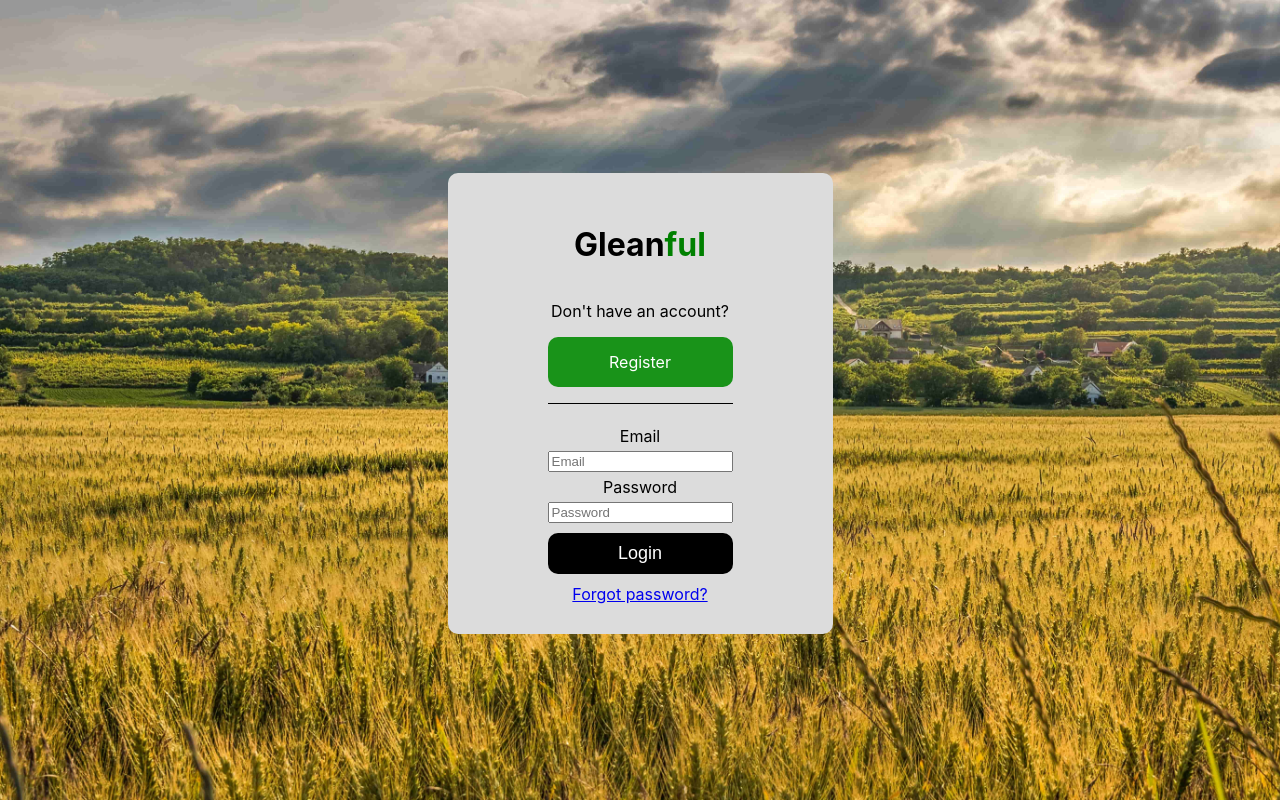
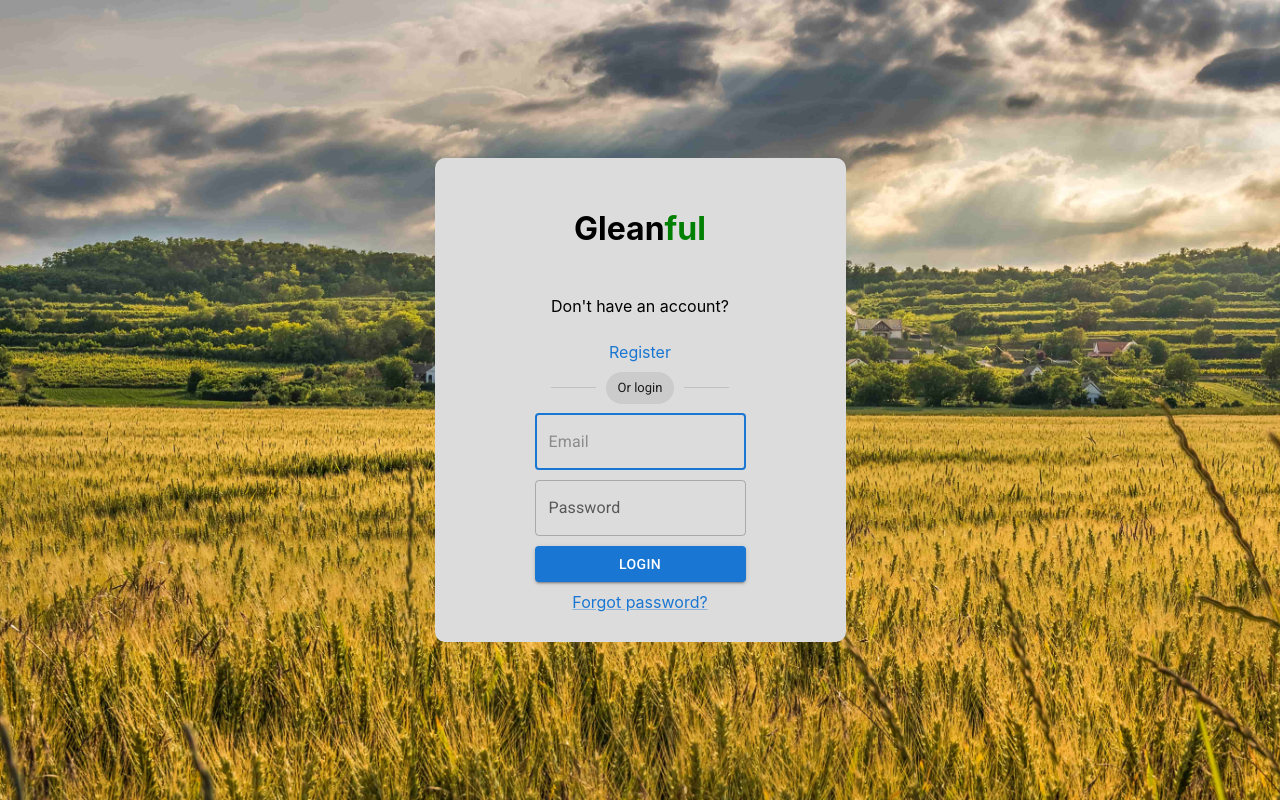
Before and after one commit to 1anakin20/earth-day, a React (Create React App) app in the folder frontend/: page /login in a window 1280 px wide. Built offline with nearby package versions, Linux system fonts and the light colour scheme.

Commit message:
Change login form to use material UI

```diff
--- a/frontend/package.json
+++ b/frontend/package.json
@@ -3,6 +3,11 @@
   "version": "0.1.0",
   "private": true,
   "dependencies": {
+    "@emotion/react": "^11.10.5",
+    "@emotion/styled": "^11.10.5",
+    "@fontsource/roboto": "^4.5.8",
+    "@mui/material": "^5.10.12",
+    "@mui/styled-engine-sc": "^5.10.6",
     "@testing-library/jest-dom": "^5.16.5",
     "@testing-library/react": "^13.4.0",
     "@testing-library/user-event": "^13.5.0",
@@ -10,6 +15,7 @@
     "react-dom": "^18.2.0",
     "react-router-dom": "^6.3.0",
     "react-scripts": "5.0.1",
+    "styled-components": "^5.3.6",
     "web-vitals": "^2.1.4"
   },
   "scripts": {
--- a/frontend/src/components/login/Login.css
+++ b/frontend/src/components/login/Login.css
@@ -20,35 +20,7 @@ html {
     text-align: center;
     background-color: #dcdcdc;
     padding: 30px 100px;
-}
-
-.login__container > .label {
-    margin: 5px;
-}
-
-.login__textBox {
-    padding: 10px;
-    font-size: 18px;
-    margin-bottom: 10px;
-}
-
-.login__btn {
-    padding: 10px;
-    font-size: 18px;
-    margin-bottom: 10px;
-    border: none;
-    color: white;
-    background-color: black;
-    border-radius: 10px;
-    margin-top: 10px;
-}
-
-.login__google {
-    background-color: #4285f4;
-}
-
-.login div {
-    margin-top: 7px;
+    gap: 10px;
 }
 
 .black {
@@ -58,21 +30,3 @@ html {
 .green {
     color: green;
 }
-
-.register {
-    background-color: #199319;
-    color: white;
-    padding: 15px 25px;
-    text-decoration: none;
-    border-radius: 10px;
-}
-
-.register__separation {
-    display: block;
-    height: 1px;
-    border: 0;
-    border-top: 1px solid #000000;
-    margin: 1em 0;
-    padding: 0;
-    width: 100%;
-}
--- a/frontend/src/components/login/login.js
+++ b/frontend/src/components/login/login.js
@@ -1,25 +1,36 @@
 import "./Login.css";
-import {Link} from "react-router-dom";
+import Button from '@mui/material/Button';
+import Link from "@mui/material/Link";
+import Divider from "@mui/material/Divider";
+import Chip from "@mui/material/Chip";
+import TextField from "@mui/material/TextField";
 
 function Login() {
     return (<div className="login">
         <div className="login__container">
             <h1><span className={"black"}>Glean</span><span className={"green"}>ful</span></h1>
             <p>Don't have an account?</p>
-            <Link className={"register"} to={"/register"}>Register</Link>
-            <hr className={"register__separation"}/>
-            <p className={"label"}>Email</p>
-            <input
+            <Link href="#" underline="none">Register</Link>
+            {/*<hr className={"register__separation"}/>*/}
+            <Divider variant={"middle"} className={"register__separation"}>
+                <Chip label={"Or login"} color={"default"}/>
+            </Divider>
+            <TextField
                 type="email"
-                placeholder="Email"/>
-            <p className={"label"}>Password</p>
-            <input
+                placeholder="Email"
+                autoComplete="email"
+                focused/>
+            <TextField
+                id="outlined-password-input"
+                label="Password"
                 type="password"
-                placeholder="Password"/>
-            <button
+                autoComplete="current-password"
+                variant="outlined"/>
+            <Button
+                variant={"contained"}
                 className="login__btn">
                 Login
-            </button>
+            </Button>
             <Link to={'/reset'}>Forgot password?</Link>
         </div>
     </div>);
--- a/frontend/src/index.js
+++ b/frontend/src/index.js
@@ -6,6 +6,10 @@ import {
 import './index.css';
 import App from './App';
 import Login from './components/login/login';
+import '@fontsource/roboto/300.css';
+import '@fontsource/roboto/400.css';
+import '@fontsource/roboto/500.css';
+import '@fontsource/roboto/700.css';
 
 const root = ReactDOM.createRoot(document.getElementById('root'));
 root.render(<React.StrictMode>
```
Also changed, not shown: 1 other file (tests, documents, lock files or other folders).
